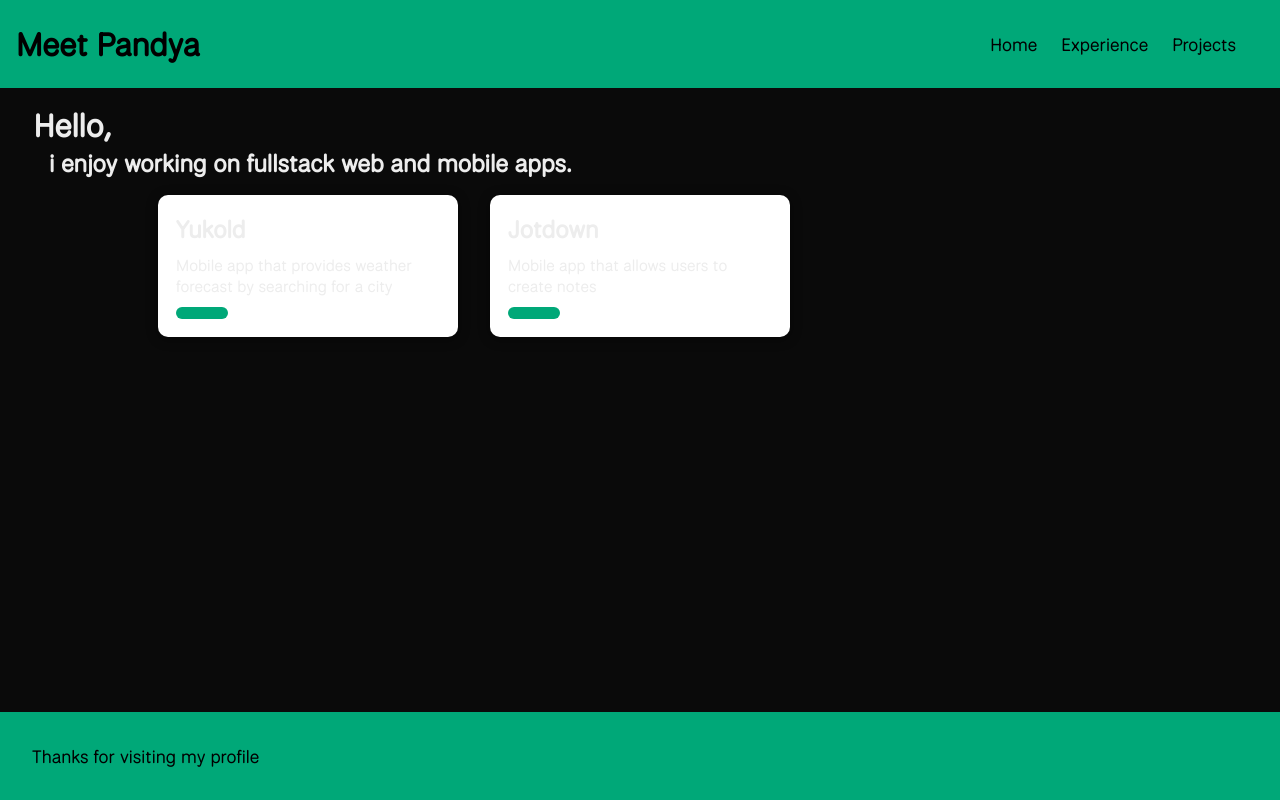
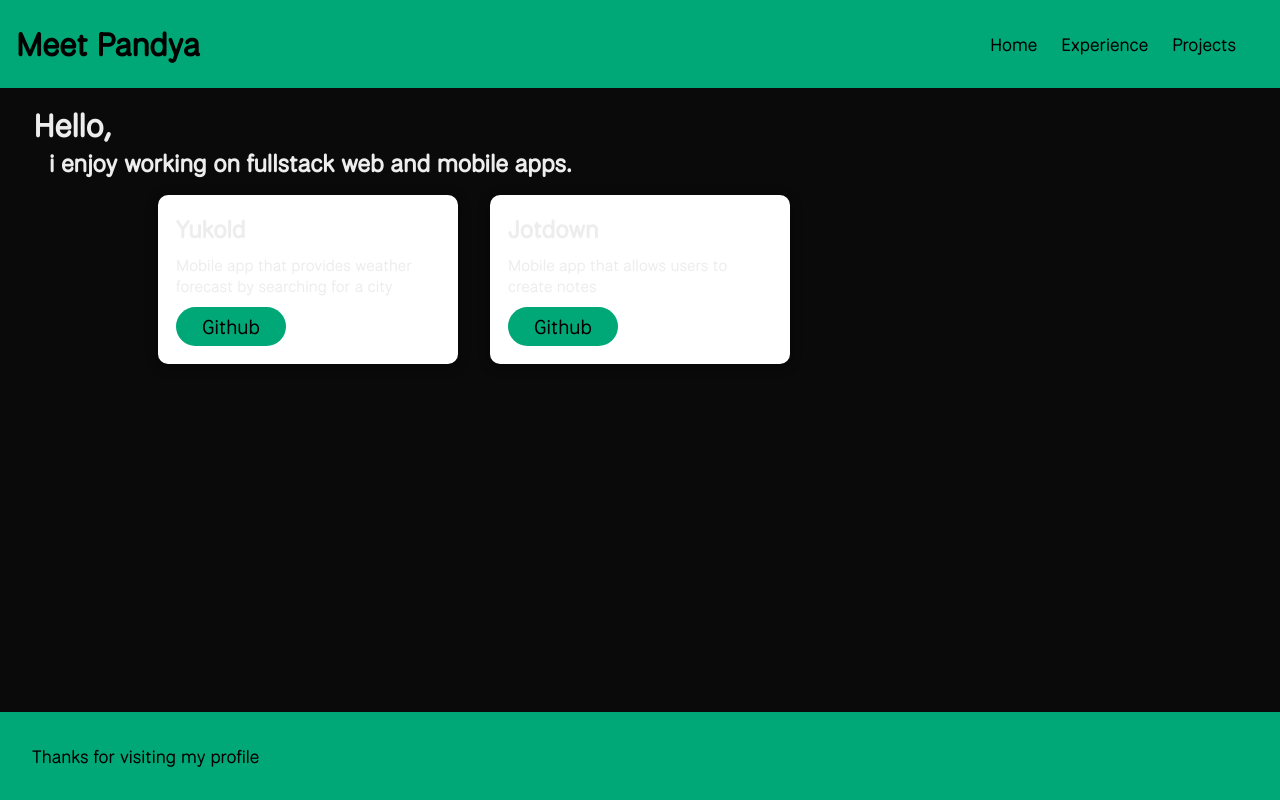
Before and after one commit to pandyama/personal-profile-nextjs, a Next.js app: page / in a window 1280 px wide. Built offline with nearby package versions, Linux system fonts and the light colour scheme.

Commit message:
props added to where card component is rendered

```diff
--- a/src/app/page.tsx
+++ b/src/app/page.tsx
@@ -18,10 +18,14 @@ export default function Home() {
               description={
                 'Mobile app that provides weather forecast by searching for a city'
               }
+              buttonText='Github'
+              buttonLink='https://github.com/pandyama/yukold'
             />
             <Card
               title={'Jotdown'}
               description='Mobile app that allows users to create notes'
+              buttonText='Github'
+              buttonLink='https://github.com/pandyama/jotdown'
             />
             {/* <Card
             title={'Mailman'}
```
